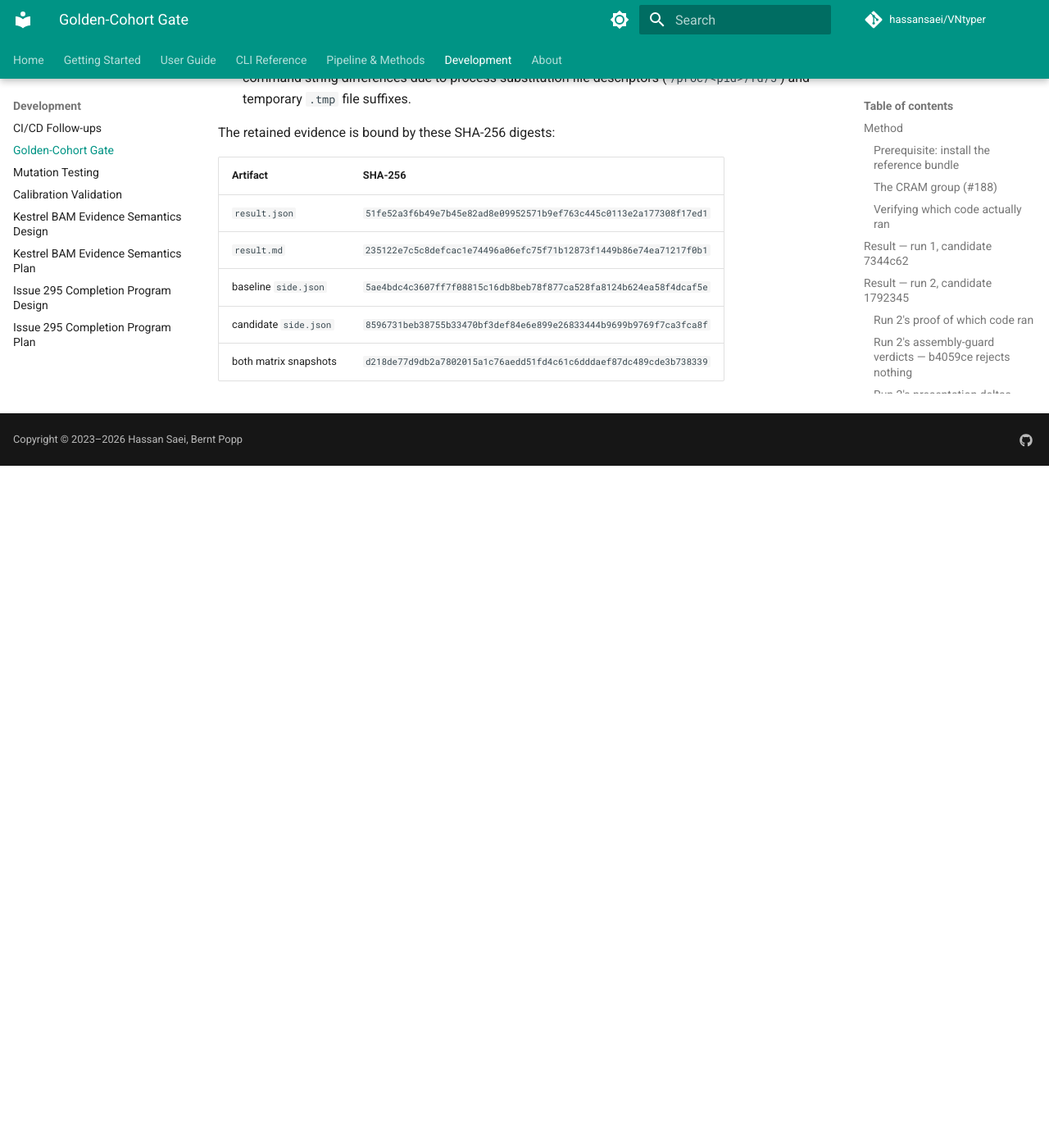
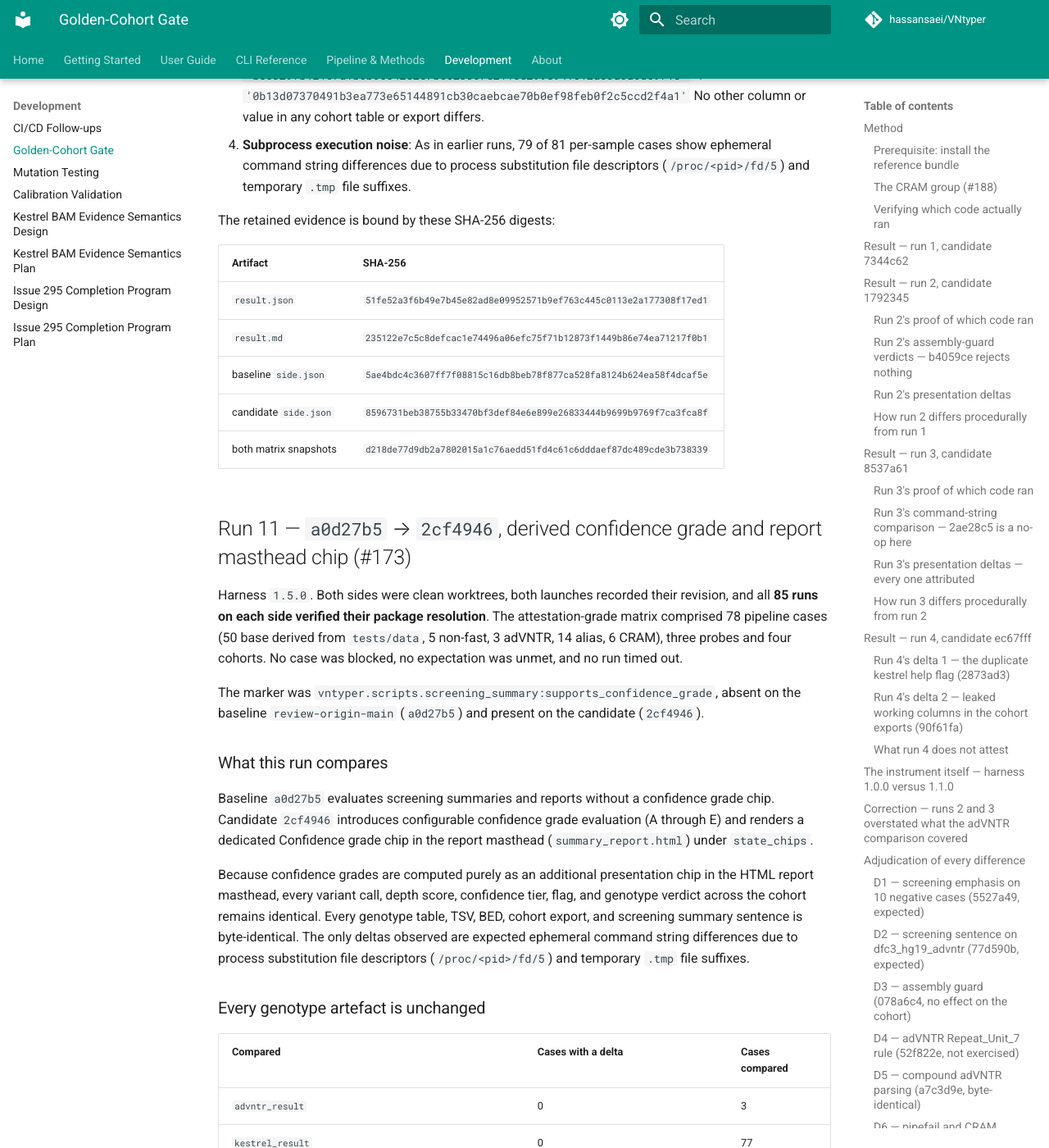
Before and after one commit to hassansaei/VNtyper, an MkDocs documentation site: the page built from docs/development/golden-cohort-gate.md, in a window 1280 px wide and 1400 px high, scrolled down 38639 px. Shown: the whole window at 82% size. Built offline with MkDocs 1.6.1 and Material for MkDocs 9.7.7, drawn with Linux system fonts in a browser that asks for light colours; comment, search, counter and statistics services are not loaded; before the commit the page ends 39207 px from its top, so only the background shows below that; some of the changed text lies outside the part shown.

Commit message:
docs(gate): attribute masthead chip presentation delta for confidence grade
Record golden cohort gate execution in the register, attributing the
addition of the Confidence grade chip in report masthead state_chips.

Refs #173

Co-Authored-By: Claude Fable 5.1 <noreply@anthropic.com>
Claude-Session: https://claude.ai/code/session_01S9cm5vbPmPcnjuzsd1Lvgz

```diff
--- a/docs/development/golden-cohort-gate.md
+++ b/docs/development/golden-cohort-gate.md
@@ -41,6 +41,7 @@ the harness change, so only the "after" side can prove its revision.
 | 8 | `74fcbe0` | `c74e9e5` | DELTAS, every one attributed, **no genotype field changed anywhere** | adVNTR 2.0.x and real `--threads` (#259), against `c74e9e5`, and nothing after it |
 | 9 | `edaf44a` | `80ac6be` | IDENTICAL (waived command deltas), **no genotype field changed anywhere** | atomic BAM and BAI installation (#314), against `80ac6be`, and nothing after it |
 | 10 | `936f11e` | `a632aa1` | DELTAS, every one attributed, **no genotype field changed anywhere** | reporting floor split and profile revision 2 (#311), against `a632aa1`, and nothing after it |
+| 11 | `2cf4946` | `a0d27b5` | IDENTICAL (waived command deltas), **no genotype field changed anywhere** | derived confidence grade and report masthead chip (#173), against `a0d27b5`, and nothing after it |
 
 Runs 1–3 measure the `#179` branch against the baseline `2fcc6e3`. Runs 4 and 5 measure a
 *different* branch — `fix/issue-181-197-followups` — against a *different* baseline,
@@ -1371,3 +1372,80 @@ The retained evidence is bound by these SHA-256 digests:
 | baseline `side.json` | `5ae4bdc4c3607ff7f08815c16db8beb78f877ca528fa8124b624ea58f4dcaf5e` |
 | candidate `side.json` | `8596731beb38755b33470bf3def84e6e899e26833444b9699b9769f7ca3fca8f` |
 | both matrix snapshots | `d218de77d9db2a7802015a1c76aedd51fd4c61c6dddaef87dc489cde3b738339` |
+
+## Run 11 — `a0d27b5` → `2cf4946`, derived confidence grade and report masthead chip (#173)
+
+Harness `1.5.0`. Both sides were clean worktrees, both launches recorded their revision, and
+all **85 runs on each side verified their package resolution**. The attestation-grade matrix
+comprised 78 pipeline cases (50 base derived from `tests/data`, 5 non-fast, 3 adVNTR, 14 alias,
+6 CRAM), three probes and four cohorts. No case was blocked, no expectation was unmet, and
+no run timed out.
+
+The marker was `vntyper.scripts.screening_summary:supports_confidence_grade`, absent on
+the baseline `review-origin-main` (`a0d27b5`) and present on the candidate (`2cf4946`).
+
+### What this run compares
+
+Baseline `a0d27b5` evaluates screening summaries and reports without a confidence grade chip.
+Candidate `2cf4946` introduces configurable confidence grade evaluation (A through E) and
+renders a dedicated Confidence grade chip in the report masthead (`summary_report.html`)
+under `state_chips`.
+
+Because confidence grades are computed purely as an additional presentation chip in the
+HTML report masthead, every variant call, depth score, confidence tier, flag, and
+genotype verdict across the cohort remains identical. Every genotype table, TSV, BED,
+cohort export, and screening summary sentence is byte-identical. The only deltas observed
+are expected ephemeral command string differences due to process substitution file descriptors
+(`/proc/<pid>/fd/5`) and temporary `.tmp` file suffixes.
+
+### Every genotype artefact is unchanged
+
+| Compared | Cases with a delta | Cases compared |
+| --- | --- | --- |
+| `advntr_result` | 0 | 3 |
+| `kestrel_result` | 0 | 77 |
+| `kestrel_pre_result` | 0 | 77 |
+| `coverage_summary` | 0 | 77 |
+| `screening_summary` | 0 | 0 |
+| `report_tables` | 0 | 77 |
+| `cross_match_summary` | 0 | 0 |
+| `cohort_call_frequency_csv` | 0 | 3 |
+| `cohort_call_frequency_json` | 0 | 3 |
+| `cohort_call_frequency_tsv` | 0 | 3 |
+| `cohort_category_counts` | 0 | 3 |
+| `cohort_category_totals` | 0 | 3 |
+| `cohort_output_files` | 0 | 4 |
+| `cohort_tables` | 0 | 3 |
+| `cohort_kestrel_csv` | 0 | 3 |
+| `cohort_kestrel_json` | 0 | 3 |
+| `cohort_kestrel_tsv` | 0 | 3 |
+| `cohort_advntr_csv` | 0 | 3 |
+| `cohort_advntr_json` | 0 | 3 |
+| `cohort_advntr_tsv` | 0 | 3 |
+| `cohort_stats_csv` | 0 | 3 |
+| `cohort_stats_json` | 0 | 3 |
+| `cohort_stats_tsv` | 0 | 3 |
+| `pipeline_steps`, `pipeline_step_records` | 0 | 81 |
+| `placed_unmapped_guard_count` | 0 | 81 |
+| `raw_indexed_read_set`, `raw_indexed_loss`, `unmapped_read_set` | 0 | 4–6 each |
+| `output_bed` | 0 | 62 |
+| `pseudonymization_table` | 0 | 1 |
+| `exit_code` | 0 | 85 |
+| `executed_commands` | 79 (waived by `--expect-command-delta`) | 81 |
+
+The verdict is **IDENTICAL** under `--expect-command-delta`.
+
+### Command-stream deltas
+
+As in earlier runs, 79 of 81 per-sample cases show ephemeral command string differences due to
+process substitution file descriptors (`/proc/<pid>/fd/5`) and temporary `.tmp` file suffixes.
+
+The retained evidence is bound by these SHA-256 digests:
+
+| Artifact | SHA-256 |
+| --- | --- |
+| `result.json` | `fb9565a222b7ebdd6175ef58216537572c0032ab46afb534a4a60c4a67044100` |
+| `result.md` | `da72d53de325f4516e63f7b85b92aaa3813bbd3c5b1d398b3d292539afd871c6` |
+| baseline `side.json` | `5852493a1ddb374e5dce2f059eec4aa3555c80595a71f916c8e717d30798a83b` |
+| candidate `side.json` | `4b897bd131fc82197d45110dd198fcb33f2e6568e5a2f014e61616fbdb8bca95` |
+| both matrix snapshots | `bf8555cd7e734cf8e723e80423ecdbd30e9f83459d8d5e4a42313b63ec82881f` |
```
